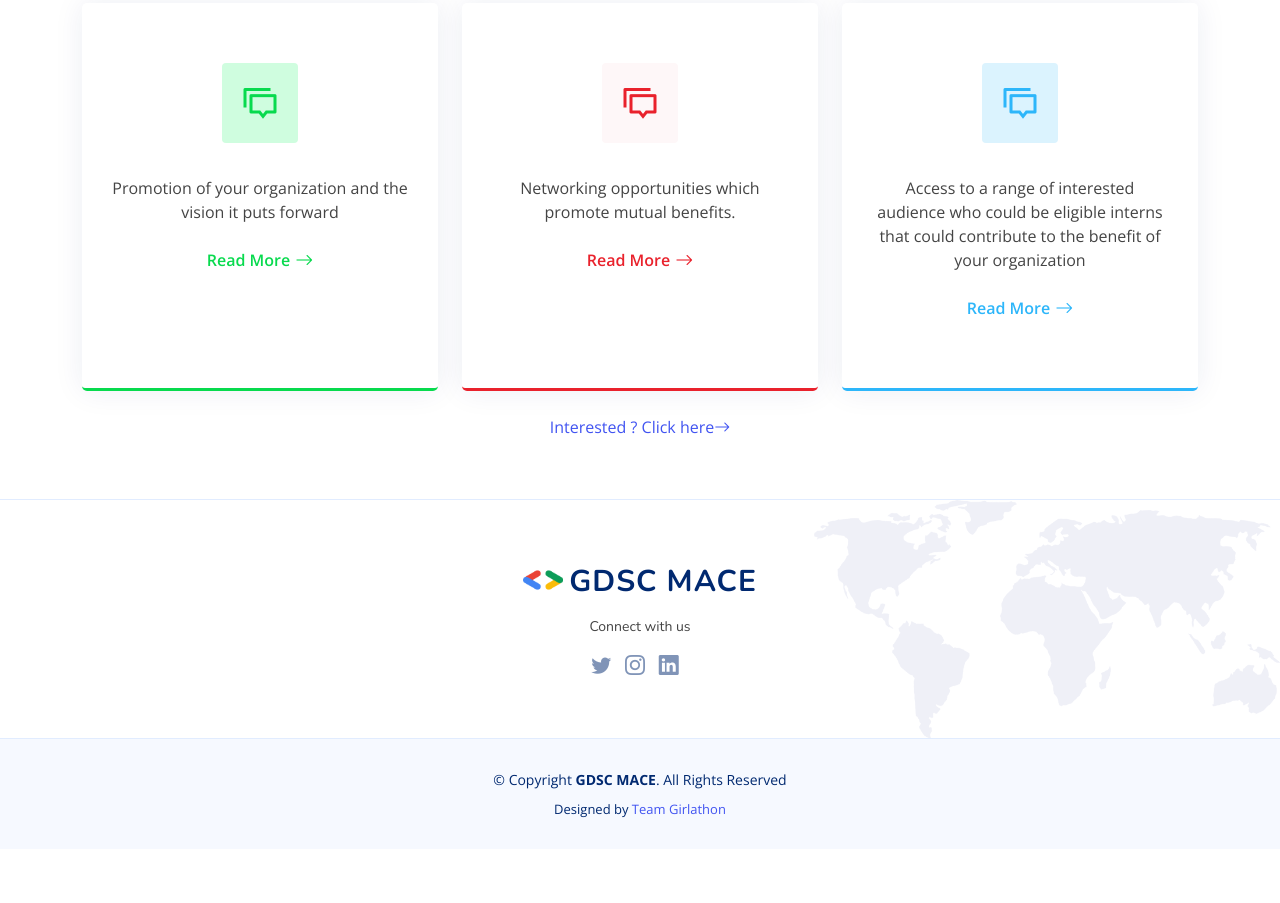
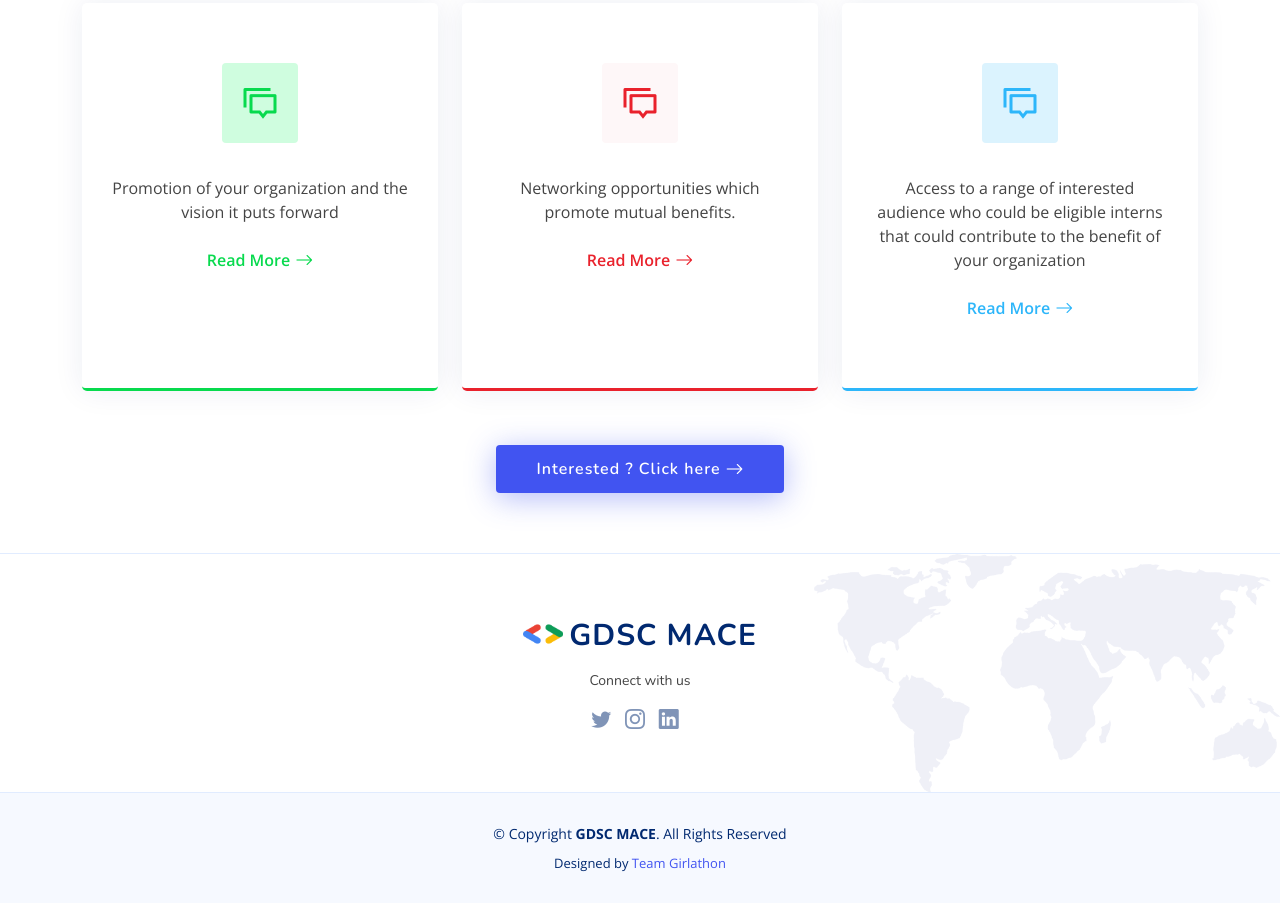
Before and after one commit to GDSCMACE/Girlathon, a plain HTML site: page index.html in a window 1280 px wide. Shown: the part 5333-6236 px from the top of the page. Before the commit the page ends 6182 px from the top, so only its background shows below. Drawn offline with nearby package versions, Linux system fonts and the light colour scheme.

Commit message:
Update style.css

```diff
--- a/assets/css/style.css
+++ b/assets/css/style.css
@@ -937,7 +937,33 @@ section {
 .services .service-box:hover .icon {
   background: #fff;
 }
-
+.services .btn-get-started {
+  margin-top: 30px;
+  line-height: 0;
+  padding: 15px 40px;
+  border-radius: 4px;
+  transition: 0.5s;
+  color: #fff;
+  background: #4154f1;
+  box-shadow: 0px 5px 30px rgba(65, 84, 241, 0.4);
+}
+
+.services .btn-get-started span {
+  font-family: "Nunito", sans-serif;
+  font-weight: 600;
+  font-size: 16px;
+  letter-spacing: 1px;
+}
+
+.services .btn-get-started i {
+  margin-left: 5px;
+  font-size: 18px;
+  transition: 0.3s;
+}
+
+.services .btn-get-started:hover i {
+  transform: translateX(5px);
+}
 /*--------------------------------------------------------------
 # Pricing
 --------------------------------------------------------------*/
```
